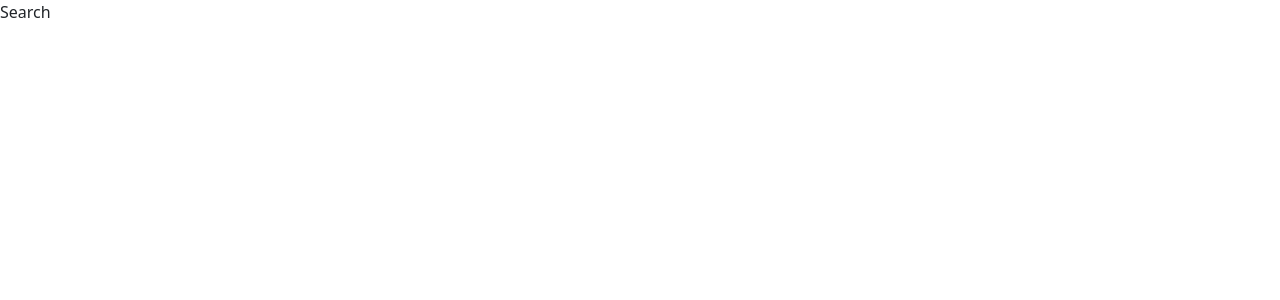
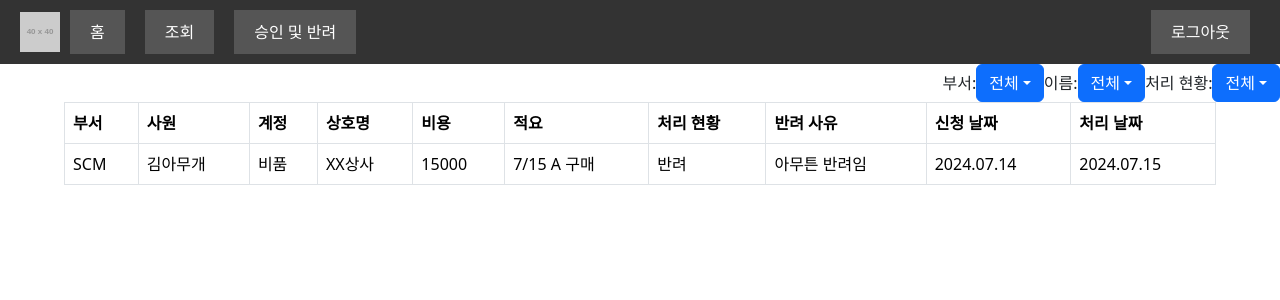
Before and after one commit to SunJinInternShip/DeptManagement_FrontEnd, a React (Create React App) app: page /temp/search in a window 1280 px wide. Shown: the top 300 px of the page. Built offline with nearby package versions, Linux system fonts and the light colour scheme.

Commit message:
feat: 임시페이지 구성

```diff
--- a/src/components/TopBar.tsx
+++ b/src/components/TopBar.tsx
@@ -85,7 +85,7 @@ export default function TopBar() {
         >
           조회
         </button>
-        <button onClick={() => {navigate("/temp/manage", { replace: true })}}
+        <button onClick={() => {navigate("/temp/management", { replace: true })}}
           style={styles.button}
         >
           승인 및 반려
--- a/src/pages/Home.tsx
+++ b/src/pages/Home.tsx
@@ -20,7 +20,6 @@ interface Product {
 
 // 사원 페이지
 export default function Home() {
-  const userName = GetUserInfo().name;
 
   return (
     <div>
--- a/src/pages/Management.tsx
+++ b/src/pages/Management.tsx
@@ -5,9 +5,11 @@ import LoadingSpinner from '../components/LoadingSpinner';
 import Button from 'react-bootstrap/Button';
 import Card from 'react-bootstrap/Card';
 import Table from 'react-bootstrap/Table';
+import Form from 'react-bootstrap/Form';
 import { useNavigate } from "react-router-dom";
 import { GetUserInfo, RemoveUserInfo } from '../components/JWTToken';
 import ReceiptModal from '../components/ReceiptModal';
+import TopBar from '../components/TopBar';
 
 interface Product {
   pType: string;
@@ -20,6 +22,36 @@ interface Product {
 export default function Management() {
 
   return (
-    <div>Management</div>
+    <div>
+      <TopBar />
+        <div style={{ display: 'flex', justifyContent: 'center' }}>
+          <Table bordered hover style={{ width: '90%' }}>
+            <thead>
+              <tr>
+                <th>부서</th>
+                <th>사원</th>
+                <th>계정</th>
+                <th>상호명</th>
+                <th>비용</th>
+                <th>적요</th>
+                <th>처리 현황</th>
+                <th>신청 날짜</th>
+              </tr>
+            </thead>
+            <tbody>
+              <tr>
+                <td>SCM</td>
+                <td>김아무개</td>
+                <td>비품</td>
+                <td>XX상사</td>
+                <td>15000</td>
+                <td>7/15 A 구매</td>
+                <td>처리중</td>
+                <td>2024.07.15</td>
+              </tr>
+            </tbody>
+          </Table>
+        </div>
+    </div>
   );
 }
--- a/src/pages/Search.tsx
+++ b/src/pages/Search.tsx
@@ -5,9 +5,13 @@ import LoadingSpinner from '../components/LoadingSpinner';
 import Button from 'react-bootstrap/Button';
 import Card from 'react-bootstrap/Card';
 import Table from 'react-bootstrap/Table';
+import Dropdown from 'react-bootstrap/Dropdown';
+import DropdownButton from 'react-bootstrap/DropdownButton';
+import Form from 'react-bootstrap/Form';
 import { useNavigate } from "react-router-dom";
 import { GetUserInfo, RemoveUserInfo } from '../components/JWTToken';
 import ReceiptModal from '../components/ReceiptModal';
+import TopBar from '../components/TopBar';
 
 interface Product {
   pType: string;
@@ -20,6 +24,69 @@ interface Product {
 export default function Search() {
 
   return (
-    <div>Search</div>
+    <div>
+      <TopBar/>
+      <div style={{ display: 'flex', alignItems: 'center', justifyContent: 'right' }}>
+        부서:
+        <div>
+          <DropdownButton id="dropdown-basic-button" title="전체" onSelect={() => {}}>
+            <Dropdown.Item eventKey="0">전체</Dropdown.Item>
+            <Dropdown.Item eventKey="1">Human Resources</Dropdown.Item>
+            <Dropdown.Item eventKey="2">Finance</Dropdown.Item>
+            <Dropdown.Item eventKey="3">IT</Dropdown.Item>
+            <Dropdown.Item eventKey="4">Admin</Dropdown.Item>
+          </DropdownButton>
+        </div>
+        이름:
+        <div>
+          <DropdownButton id="dropdown-basic-button" title="전체" onSelect={() => {}}>
+            <Dropdown.Item eventKey="0">전체</Dropdown.Item>
+            <Dropdown.Item eventKey="1">김아무개</Dropdown.Item>
+          </DropdownButton>
+        </div>
+        처리 현황:
+        <div>
+          <DropdownButton id="dropdown-basic-button" title="전체" onSelect={() => {}}>
+            <Dropdown.Item eventKey="0">전체</Dropdown.Item>
+            <Dropdown.Item eventKey="1">대기</Dropdown.Item>
+            <Dropdown.Item eventKey="2">처리중</Dropdown.Item>
+            <Dropdown.Item eventKey="3">승인</Dropdown.Item>
+            <Dropdown.Item eventKey="4">반려</Dropdown.Item>
+          </DropdownButton>
+        </div>
+      </div>
+        <div style={{ display: 'flex', justifyContent: 'center' }}>
+          <Table bordered hover style={{ width: '90%' }}>
+            <thead>
+              <tr>
+                <th>부서</th>
+                <th>사원</th>
+                <th>계정</th>
+                <th>상호명</th>
+                <th>비용</th>
+                <th>적요</th>
+                <th>처리 현황</th>
+                <th>반려 사유</th>
+                <th>신청 날짜</th>
+                <th>처리 날짜</th>
+              </tr>
+            </thead>
+            <tbody>
+              <tr>
+                <td>SCM</td>
+                <td>김아무개</td>
+                <td>비품</td>
+                <td>XX상사</td>
+                <td>15000</td>
+                <td>7/15 A 구매</td>
+                <td>반려</td>
+                <td>아무튼 반려임</td>
+                <td>2024.07.14</td>
+                <td>2024.07.15</td>
+              </tr>
+            </tbody>
+          </Table>
+        </div>
+    </div>
   );
 }
```
